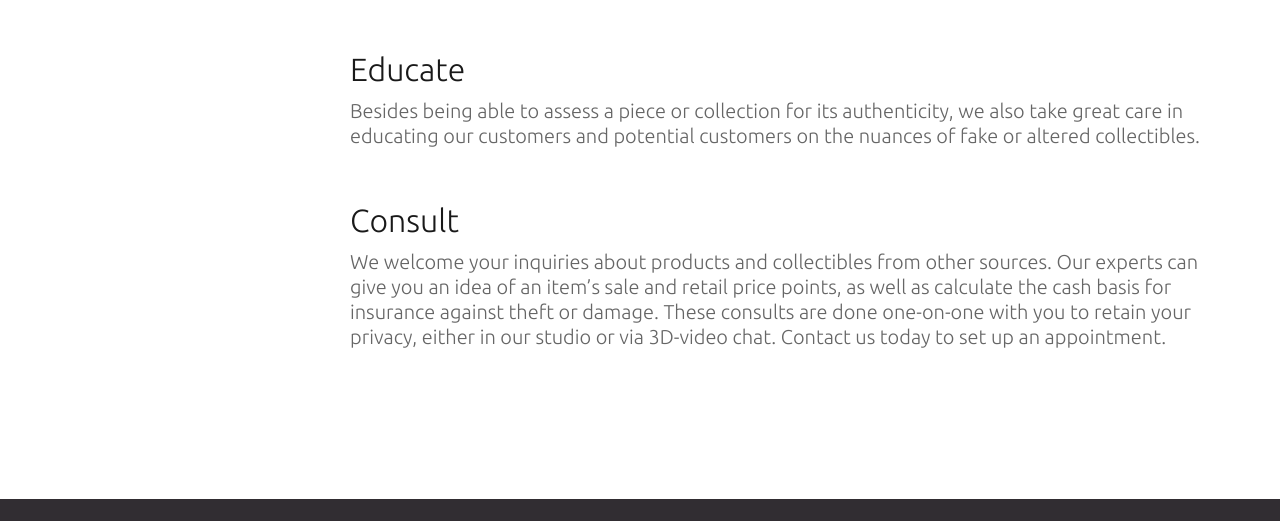
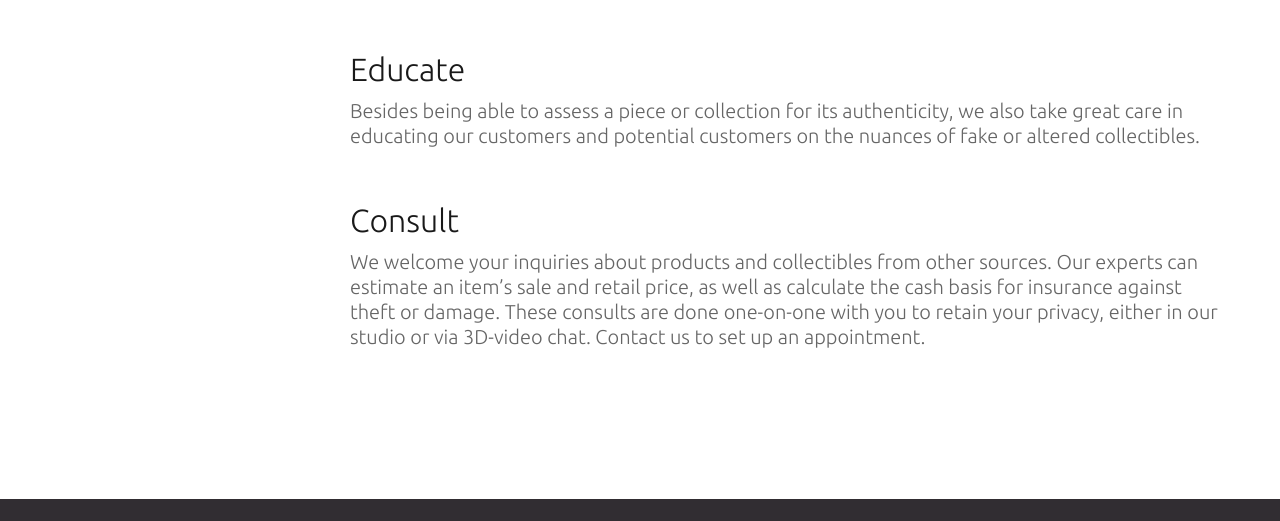
Before and after one commit to a-shebl/big_star, a plain HTML site: page About.html in a window 1280 px wide. Shown: the part 1475-1996 px from the top of the page. Drawn offline with Linux system fonts and the light colour scheme.

Commit message:
Edits to about page consult section

```diff
--- a/About.html
+++ b/About.html
@@ -180,7 +180,7 @@
           </section>
           <section>
             <h2>Consult</h2>
-            <p>We welcome your inquiries about products and collectibles from other sources. Our experts can give you an idea of an item’s sale and retail price points, as well as calculate the cash basis for insurance against theft or damage. These consults are done one-on-one with you to retain your privacy, either in our studio or via 3D-video chat. Contact us today to set up an appointment.</p>
+            <p>We welcome your inquiries about products and collectibles from other sources. Our experts can estimate an item’s sale and retail price, as well as calculate the cash basis for insurance against theft or damage. These consults are done one-on-one with you to retain your privacy, either in our studio or via 3D-video chat. Contact us to set up an appointment.</p>
           </section>
         </section><!-- / #about -->
 
```
